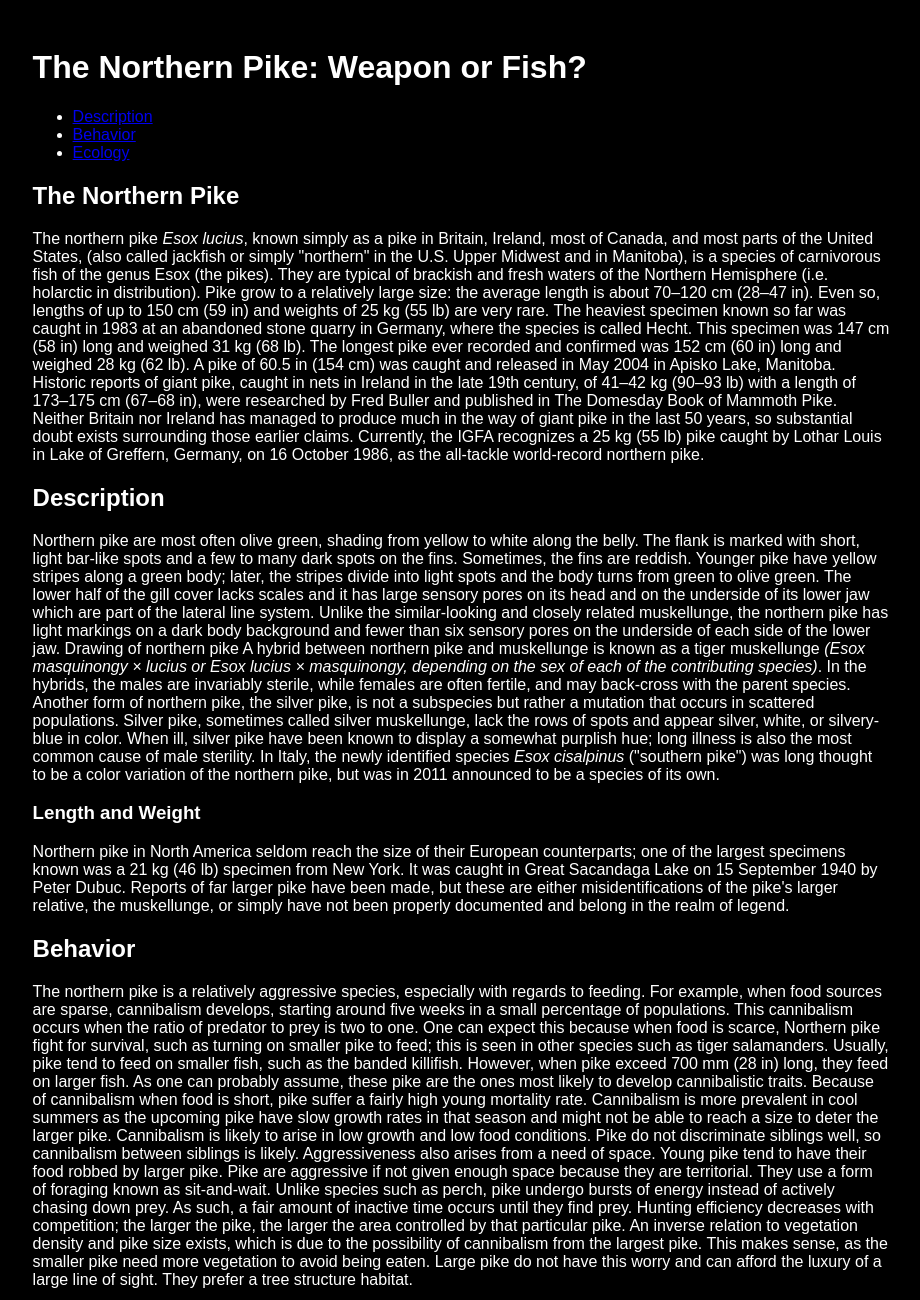
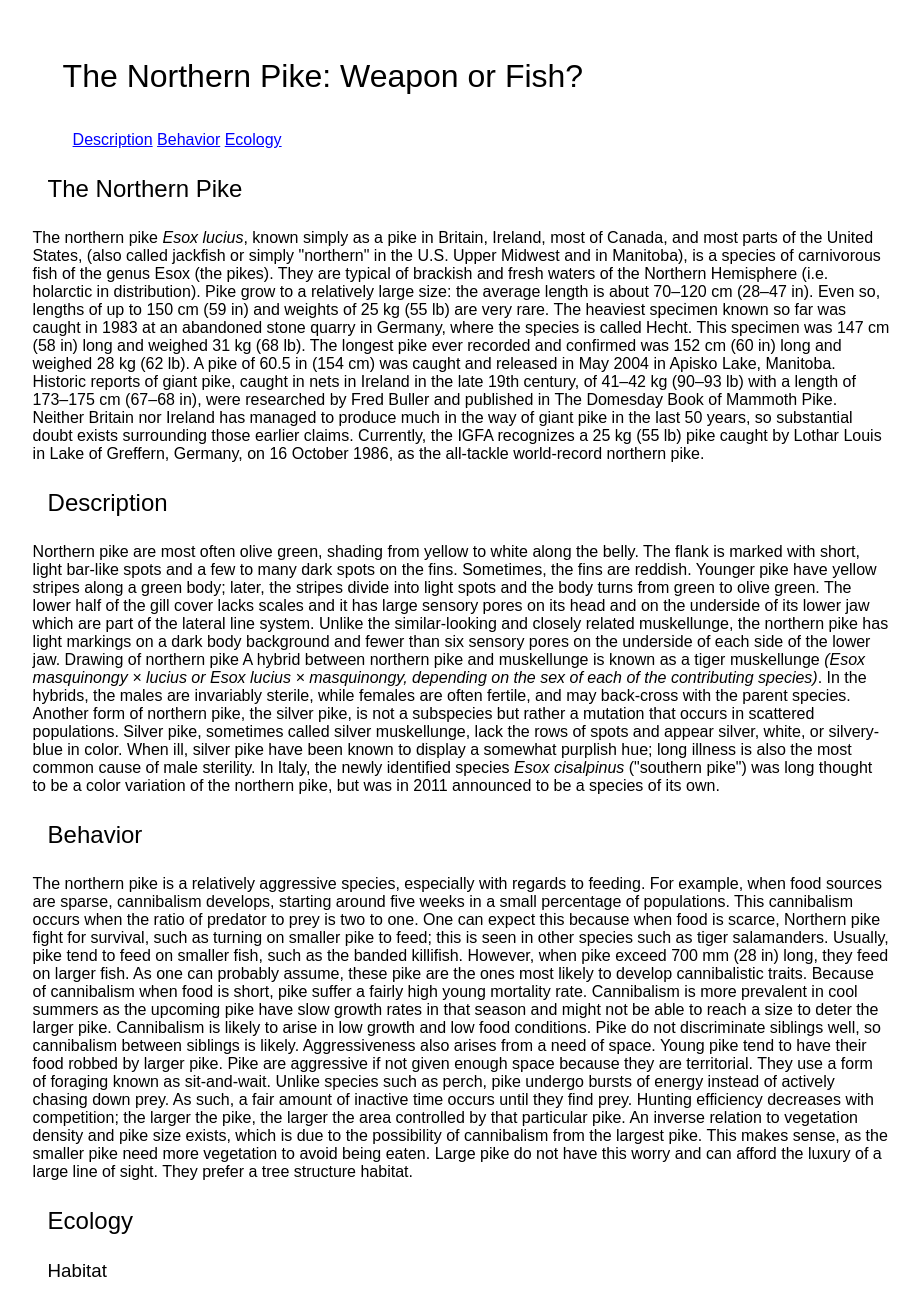
Before and after one commit to fubar345/Portfolio, a plain HTML site: page components /WebPage.html in a window 1280 px wide. Shown: the part 40-1340 px from the top of the page, without its empty margins (179-1099 px from the left). Drawn offline with Linux system fonts and the light colour scheme.

Commit message:
Making more changes

```diff
--- a/components /Styles.css
+++ b/components /Styles.css
@@ -3,14 +3,74 @@
  margin: 0 auto;
  padding: 40px;
  overflow: hidden;
+
+
 }
 
 body{
-	background: black;
-	color: #FFF;
+	color: black;
 	font-family: Arial, sans-serif;
 	font-size: 1 em;
 	padding: 20px;
-	background-repeat: repeat-x;
+}
+
+#Footer p {
+	font-style: italic;
+}
+h1 {
+	font-family: Arial, serif;
+	padding: 20px;
+	color: black;
+	margin: 10px;
+	border-radius: 20px;
+	font-weight: normal;
+	text-align: left;
+	overflow: hidden;
+
+	}
+	h2{
+	font-family: Arial,serif;
+	width: 40%;
+	padding: 10px;
+	color: #black;
+	margin: 5px;
+	border-radius: 10px;
+	font-weight: normal;
+	overflow: hidden;
+	}
+	h3{
+	font-family: Arial, sans-serif;
+	width: 30%;
+	padding: 10px;
+	color: #black;
+	margin: 5px;
+	border-radius: 10px;
+	font-weight: normal;
+	overflow: hidden;
+	}
+nav li{
+	list-style-type: none;
+	display: inline-block;
+
+
 
 }
+
+a:link{
+	color: blue;
+
+}
+
+a:visited{
+	color: #ff0000;
+
+}
+
+a:hover{
+	color: #cc00ff;
+	font-style: italic;
+}
+
+a:active{
+	color: #0066FF;
+}
--- a/components /WebPage.html
+++ b/components /WebPage.html
@@ -36,9 +36,6 @@ A hybrid between northern pike and muskellunge is known as a tiger muskellunge <
 
 In Italy, the newly identified species <em>Esox cisalpinus</em> ("southern pike") was long thought to be a color variation of the northern pike, but was in 2011 announced to be a species of its own.</p>
 
-
-		<h3>Length and Weight</h3>
-			<p>Northern pike in North America seldom reach the size of their European counterparts; one of the largest specimens known was a 21 kg (46 lb) specimen from New York. It was caught in Great Sacandaga Lake on 15 September 1940 by Peter Dubuc. Reports of far larger pike have been made, but these are either misidentifications of the pike's larger relative, the muskellunge, or simply have not been properly documented and belong in the realm of legend.</p>
 		</article>
 	<article>
 		<h2 id ="Behavior">Behavior</h2>
@@ -67,7 +64,7 @@ The northern pike is a largely solitary predator. It migrates during a spawning
 
 		<div id="Footer">
 		<footer>
-		<p></p>
+		<p>All information was gathered from: 	 https://en.wikipedia.org/wiki/Northern_pike</p>
 		</footer>
 		</article>
 		</div>
```
